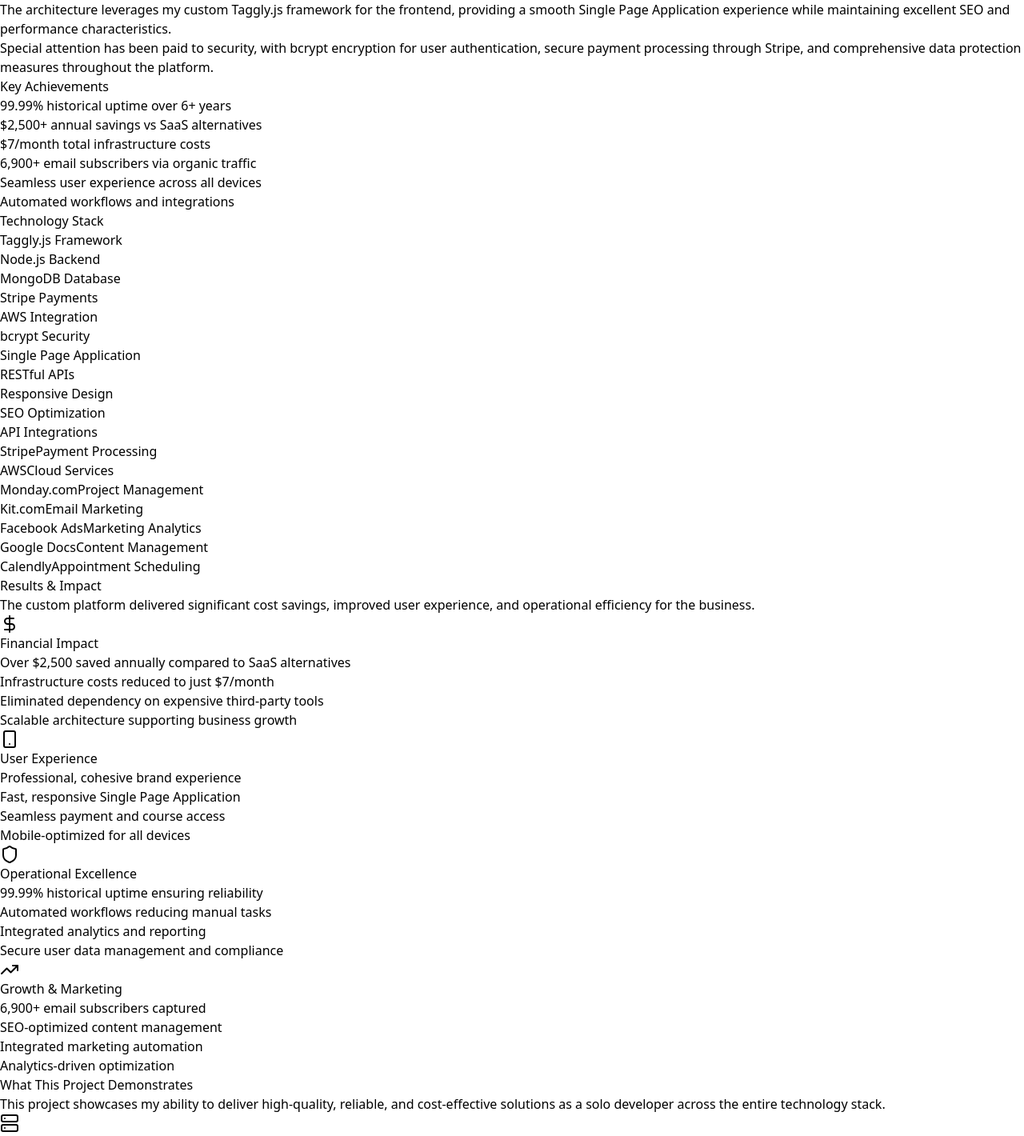
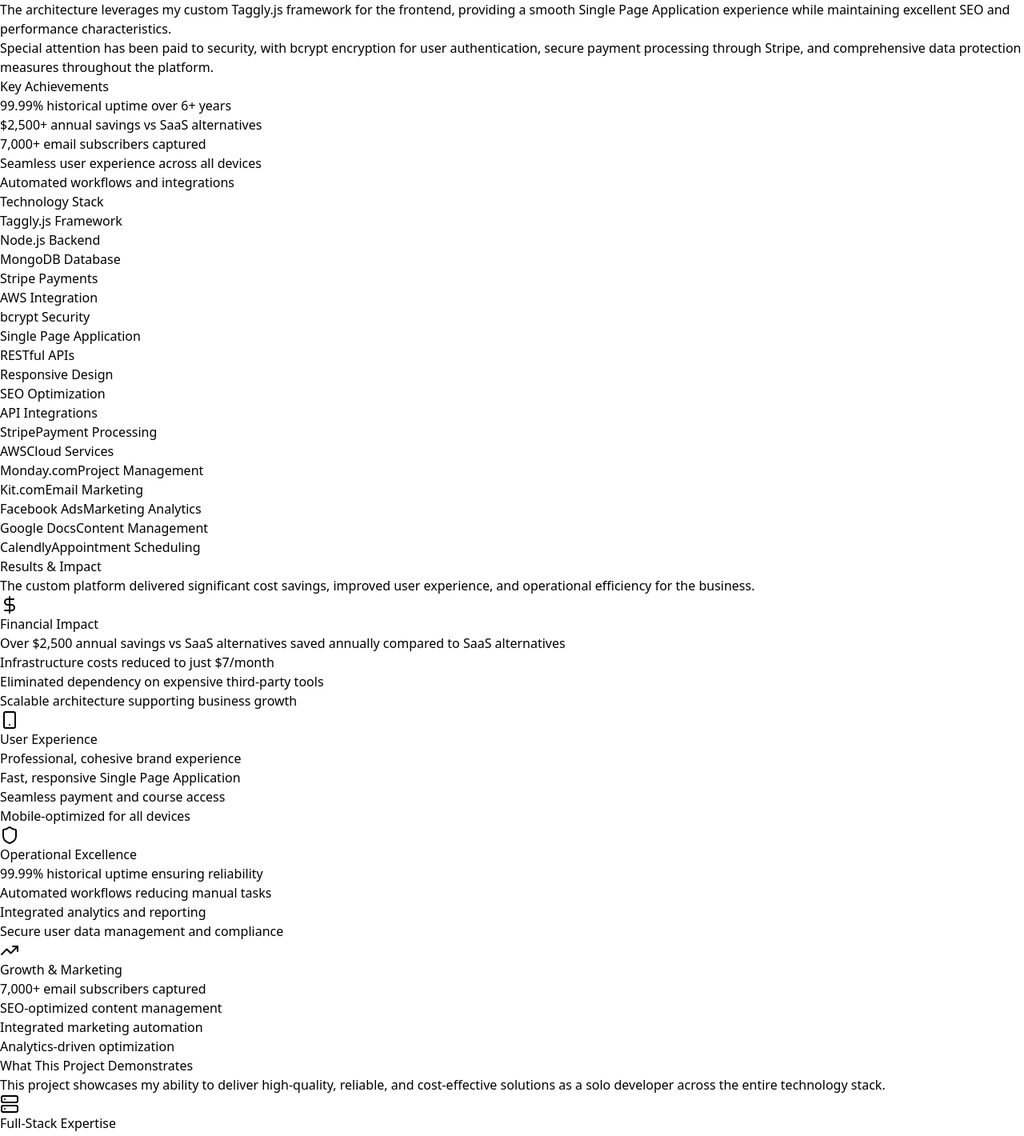
Before and after one commit to sean-andrew-barry/portfolio, a React (Vite) app: page /projects/be-fit-beyond-fifty in a window 1280 px wide. Shown: the part 3964-5384 px from the top of the page at 80% size. Built offline with nearby package versions, Linux system fonts and the light colour scheme.

Commit message:
Formatting and cleanup

```diff
--- a/src/pages/projects/BeFitBeyondFifty.jsx
+++ b/src/pages/projects/BeFitBeyondFifty.jsx
@@ -3,6 +3,9 @@
 
 export default function BeFitBeyondFifty() {
   const project = projects.find(p => p.title == "Be Fit Beyond Fifty");
+  const savings = "$2,500";
+  const email_subscribers = "7,000";
+  const bfbf_url = "https://befitbeyondfifty.com";
 
   const challenges = [
     {
@@ -56,10 +59,10 @@
   ];
 
   const results = [
-    { metric: '$2,500+', label: 'Annual Savings', description: 'Compared to equivalent SaaS platforms' },
+    { metric: `${savings}+`, label: 'Annual Savings', description: 'Compared to equivalent SaaS platforms' },
     { metric: '$7/month', label: 'Infrastructure Cost', description: 'Total hosting and operational expenses' },
     { metric: '99.99%', label: 'Historical Uptime', description: 'Ensuring uninterrupted service reliability' },
-    { metric: '7,000+', label: 'Email Subscribers', description: 'Captured through web traffic/ads' },
+    { metric: `${email_subscribers}+`, label: 'Email Subscribers', description: 'Captured through web traffic/ads' },
   ];
 
   const techStack = [
@@ -103,7 +106,7 @@
               </p>
               <div className="flex flex-col sm:flex-row gap-4">
                 <a
-                  href="https://befitbeyondfifty.com"
+                  href={bfbf_url}
                   target="_blank"
                   rel="noopener noreferrer"
                   className="inline-flex items-center gap-2 bg-white text-green-600 px-8 py-4 rounded-lg font-semibold hover:bg-gray-100 transition-colors"
@@ -141,8 +144,12 @@
                 <div className="text-4xl md:text-5xl font-bold text-green-600 mb-2">
                   {result.metric}
                 </div>
-                <div className="text-gray-900 font-semibold mb-1">{result.label}</div>
-                <div className="text-sm text-gray-600">{result.description}</div>
+                <div className="text-gray-900 font-semibold mb-1">
+                  {result.label}
+                </div>
+                <div className="text-sm text-gray-600">
+                  {result.description}
+                </div>
               </div>
             ))}
           </div>
@@ -260,30 +267,18 @@
               <div className="mt-8 bg-white p-6 rounded-xl shadow-lg">
                 <h4 className="text-lg font-semibold text-gray-900 mb-4">Key Achievements</h4>
                 <ul className="space-y-2 text-gray-600">
-                  <li className="flex items-start gap-2">
+                  {[
+                    "99.99% historical uptime over 6+ years",
+                    `${savings}+ annual savings vs SaaS alternatives`,
+                    `${email_subscribers}+ email subscribers captured`,
+                    "Seamless user experience across all devices",
+                    "Automated workflows and integrations",
+                  ].map((text, index) => (
+                    <li key={index} className="flex items-start gap-2">
                       <div className="w-1.5 h-1.5 bg-green-500 rounded-full mt-2 flex-shrink-0"></div>
-                    <span>99.99% historical uptime over 6+ years</span>
+                      <span>{text}</span>
                     </li>
-                  <li className="flex items-start gap-2">
-                    <div className="w-1.5 h-1.5 bg-green-500 rounded-full mt-2 flex-shrink-0"></div>
-                    <span>$2,500+ annual savings vs SaaS alternatives</span>
-                  </li>
-                  <li className="flex items-start gap-2">
-                    <div className="w-1.5 h-1.5 bg-green-500 rounded-full mt-2 flex-shrink-0"></div>
-                    <span>$7/month total infrastructure costs</span>
-                  </li>
-                  <li className="flex items-start gap-2">
-                    <div className="w-1.5 h-1.5 bg-green-500 rounded-full mt-2 flex-shrink-0"></div>
-                    <span>6,900+ email subscribers via organic traffic</span>
-                  </li>
-                  <li className="flex items-start gap-2">
-                    <div className="w-1.5 h-1.5 bg-green-500 rounded-full mt-2 flex-shrink-0"></div>
-                    <span>Seamless user experience across all devices</span>
-                  </li>
-                  <li className="flex items-start gap-2">
-                    <div className="w-1.5 h-1.5 bg-green-500 rounded-full mt-2 flex-shrink-0"></div>
-                    <span>Automated workflows and integrations</span>
-                  </li>
+                  ))}
                 </ul>
               </div>
             </div>
@@ -338,22 +333,17 @@
                 <h3 className="text-2xl font-bold text-green-800">Financial Impact</h3>
               </div>
               <ul className="space-y-3 text-green-700">
-                <li className="flex items-start gap-3">
+                {[
+                  `Over ${savings} annual savings vs SaaS alternatives saved annually compared to SaaS alternatives`,
+                  "Infrastructure costs reduced to just $7/month",
+                  "Eliminated dependency on expensive third-party tools",
+                  "Scalable architecture supporting business growth",
+                ].map((text, index) => (
+                  <li key={index} className="flex items-start gap-3">
                     <div className="w-2 h-2 bg-green-500 rounded-full mt-2 flex-shrink-0"></div>
-                  <span>Over $2,500 saved annually compared to SaaS alternatives</span>
+                    <span>{text}</span>
                   </li>
-                <li className="flex items-start gap-3">
-                  <div className="w-2 h-2 bg-green-500 rounded-full mt-2 flex-shrink-0"></div>
-                  <span>Infrastructure costs reduced to just $7/month</span>
-                </li>
-                <li className="flex items-start gap-3">
-                  <div className="w-2 h-2 bg-green-500 rounded-full mt-2 flex-shrink-0"></div>
-                  <span>Eliminated dependency on expensive third-party tools</span>
-                </li>
-                <li className="flex items-start gap-3">
-                  <div className="w-2 h-2 bg-green-500 rounded-full mt-2 flex-shrink-0"></div>
-                  <span>Scalable architecture supporting business growth</span>
-                </li>
+                ))}
               </ul>
             </div>
 
@@ -365,22 +355,17 @@
                 <h3 className="text-2xl font-bold text-blue-800">User Experience</h3>
               </div>
               <ul className="space-y-3 text-blue-700">
-                <li className="flex items-start gap-3">
+                {[
+                  "Professional, cohesive brand experience",
+                  "Fast, responsive Single Page Application",
+                  "Seamless payment and course access",
+                  "Mobile-optimized for all devices",
+                ].map((text, index) => (
+                  <li key={index} className="flex items-start gap-3">
                     <div className="w-2 h-2 bg-blue-500 rounded-full mt-2 flex-shrink-0"></div>
-                  <span>Professional, cohesive brand experience</span>
+                    <span>{text}</span>
                   </li>
-                <li className="flex items-start gap-3">
-                  <div className="w-2 h-2 bg-blue-500 rounded-full mt-2 flex-shrink-0"></div>
-                  <span>Fast, responsive Single Page Application</span>
-                </li>
-                <li className="flex items-start gap-3">
-                  <div className="w-2 h-2 bg-blue-500 rounded-full mt-2 flex-shrink-0"></div>
-                  <span>Seamless payment and course access</span>
-                </li>
-                <li className="flex items-start gap-3">
-                  <div className="w-2 h-2 bg-blue-500 rounded-full mt-2 flex-shrink-0"></div>
-                  <span>Mobile-optimized for all devices</span>
-                </li>
+                ))}
               </ul>
             </div>
 
@@ -392,22 +377,17 @@
                 <h3 className="text-2xl font-bold text-purple-800">Operational Excellence</h3>
               </div>
               <ul className="space-y-3 text-purple-700">
-                <li className="flex items-start gap-3">
+                {[
+                  "99.99% historical uptime ensuring reliability",
+                  "Automated workflows reducing manual tasks",
+                  "Integrated analytics and reporting",
+                  "Secure user data management and compliance",
+                ].map((text, index) => (
+                  <li key={index} className="flex items-start gap-3">
                     <div className="w-2 h-2 bg-purple-500 rounded-full mt-2 flex-shrink-0"></div>
-                  <span>99.99% historical uptime ensuring reliability</span>
+                    <span>{text}</span>
                   </li>
-                <li className="flex items-start gap-3">
-                  <div className="w-2 h-2 bg-purple-500 rounded-full mt-2 flex-shrink-0"></div>
-                  <span>Automated workflows reducing manual tasks</span>
-                </li>
-                <li className="flex items-start gap-3">
-                  <div className="w-2 h-2 bg-purple-500 rounded-full mt-2 flex-shrink-0"></div>
-                  <span>Integrated analytics and reporting</span>
-                </li>
-                <li className="flex items-start gap-3">
-                  <div className="w-2 h-2 bg-purple-500 rounded-full mt-2 flex-shrink-0"></div>
-                  <span>Secure user data management and compliance</span>
-                </li>
+                ))}
               </ul>
             </div>
 
@@ -419,22 +399,17 @@
                 <h3 className="text-2xl font-bold text-orange-800">Growth & Marketing</h3>
               </div>
               <ul className="space-y-3 text-orange-700">
-                <li className="flex items-start gap-3">
+                {[
+                  `${email_subscribers}+ email subscribers captured`,
+                  "SEO-optimized content management",
+                  "Integrated marketing automation",
+                  "Analytics-driven optimization",
+                ].map((text, index) => (
+                  <li key={index} className="flex items-start gap-3">
                     <div className="w-2 h-2 bg-orange-500 rounded-full mt-2 flex-shrink-0"></div>
-                  <span>6,900+ email subscribers captured</span>
+                    <span>{text}</span>
                   </li>
-                <li className="flex items-start gap-3">
-                  <div className="w-2 h-2 bg-orange-500 rounded-full mt-2 flex-shrink-0"></div>
-                  <span>SEO-optimized content management</span>
-                </li>
-                <li className="flex items-start gap-3">
-                  <div className="w-2 h-2 bg-orange-500 rounded-full mt-2 flex-shrink-0"></div>
-                  <span>Integrated marketing automation</span>
-                </li>
-                <li className="flex items-start gap-3">
-                  <div className="w-2 h-2 bg-orange-500 rounded-full mt-2 flex-shrink-0"></div>
-                  <span>Analytics-driven optimization</span>
-                </li>
+                ))}
               </ul>
             </div>
           </div>
@@ -447,8 +422,7 @@
           <h2 className="text-4xl font-bold text-gray-900 mb-6">What This Project Demonstrates</h2>
           <div className="w-24 h-1 bg-gradient-to-r from-green-500 to-emerald-600 mx-auto mb-8"></div>
           <p className="text-lg text-gray-600 mb-12 max-w-2xl mx-auto">
-            This project showcases my ability to deliver high-quality, reliable, and cost-effective
-            solutions as a solo developer across the entire technology stack.
+            This project showcases my ability to deliver high-quality, reliable, and cost-effective solutions as a solo developer across the entire technology stack.
           </p>
 
           <div className="grid md:grid-cols-3 gap-8">
@@ -491,7 +465,7 @@
             Visit the live platform to see seven years of development, iteration, and real-world business impact in action.
           </p>
           <a
-            href="https://befitbeyondfifty.com"
+            href={bfbf_url}
             target="_blank"
             rel="noopener noreferrer"
             className="inline-flex items-center gap-2 bg-white text-green-600 px-8 py-4 rounded-lg font-semibold hover:bg-gray-100 transition-colors"
```
Also changed, not shown: src/pages/projects/Taggly.jsx (+8 -14 lines). Lines whose indentation alone changed are shown as unchanged.
